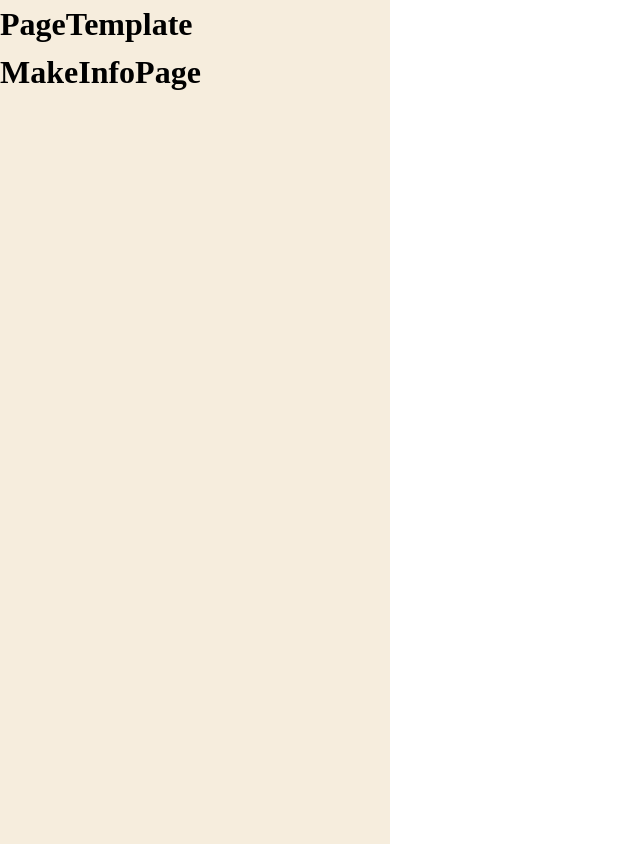
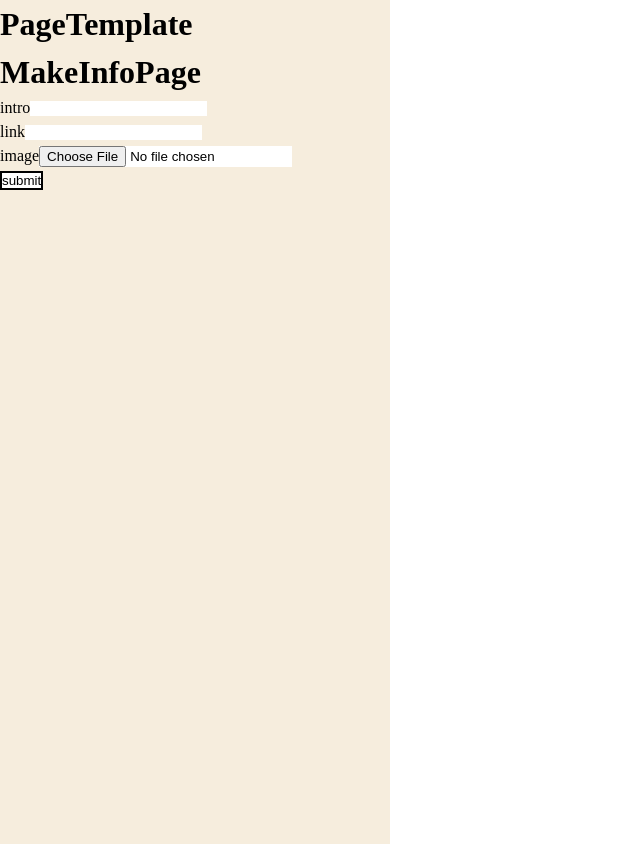
Before and after one commit to devBuzz142/numanku-fe, a React (Create React App) app: page /make in a window 1280 px wide. Shown: the whole page, without its empty margins (0-640 px from the left). Built offline with nearby package versions, Linux system fonts and the light colour scheme.

Commit message:
feat: nav to MakeDesignPage

```diff
--- a/src/pages/MakeInfoPage/MakeInfoPage.jsx
+++ b/src/pages/MakeInfoPage/MakeInfoPage.jsx
@@ -1,8 +1,69 @@
+import styled from '@emotion/styled';
+import { useState } from 'react';
+import { useNavigate } from 'react-router-dom';
+
+const Container = styled.div`
+  input {
+    background-color: white;
+  }
+
+  button {
+    border: 2px solid black;
+    background-color: white;
+  }
+`;
+
 const MakeInfoPage = () => {
+  const navigate = useNavigate();
+
+  const [info, setInfo] = useState({
+    intro: '',
+    link: '',
+    image: '',
+  });
+  const [image, setImage] = useState(null);
+
+  const handleInfoChange = (e) => {
+    let { id, value } = e.target;
+    if (id === 'image') value = e.target.files[0];
+
+    setInfo({
+      ...info,
+      [id]: value,
+    });
+
+    if (id === 'image') {
+      const reader = new FileReader();
+      reader.onloadend = () => {
+        setImage(reader.result);
+      };
+      reader.readAsDataURL(value);
+    }
+  };
+
+  const handleSubmitClick = () => {
+    navigate('/make/design');
+  };
+
   return (
-    <div>
+    <Container>
       <h1>MakeInfoPage</h1>
-    </div>
+      <form>
+        <label htmlFor="intro">intro</label>
+        <input type="text" id="intro" onChange={handleInfoChange} />
+        <br />
+        <label htmlFor="link">link</label>
+        <input type="text" id="link" onChange={handleInfoChange} />
+        <br />
+        <label htmlFor="image">image</label>
+        <input type="file" id="image" onChange={handleInfoChange} />
+        <br />
+      </form>
+      {image && <img src={image} alt="preview" />}
+      <button type="button" onClick={handleSubmitClick}>
+        submit
+      </button>
+    </Container>
   );
 };
 
```
